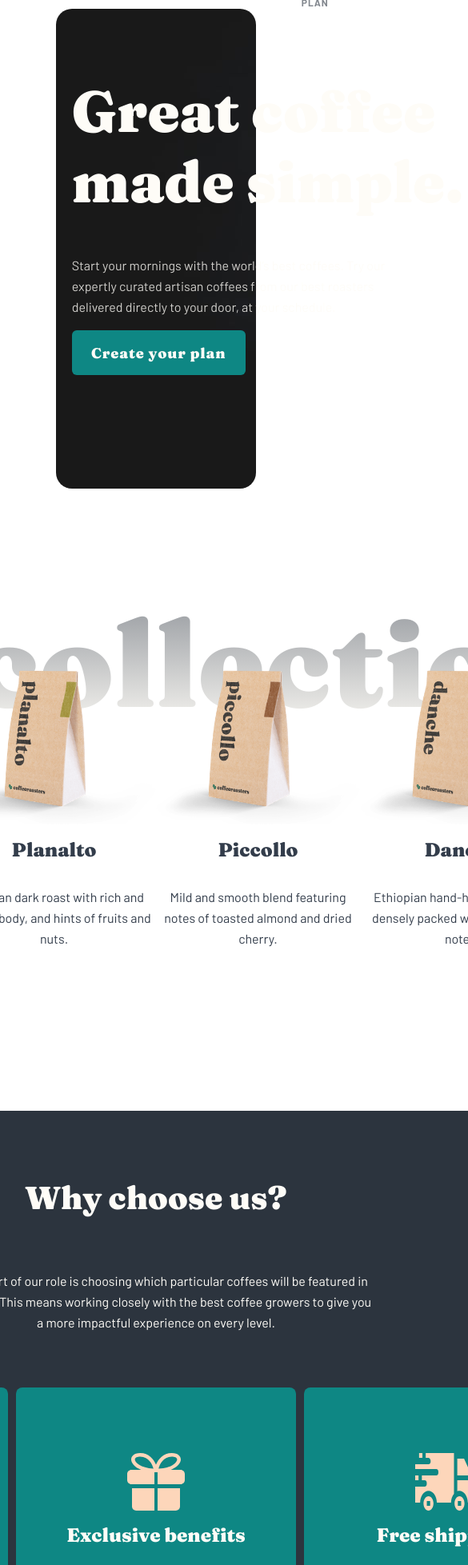
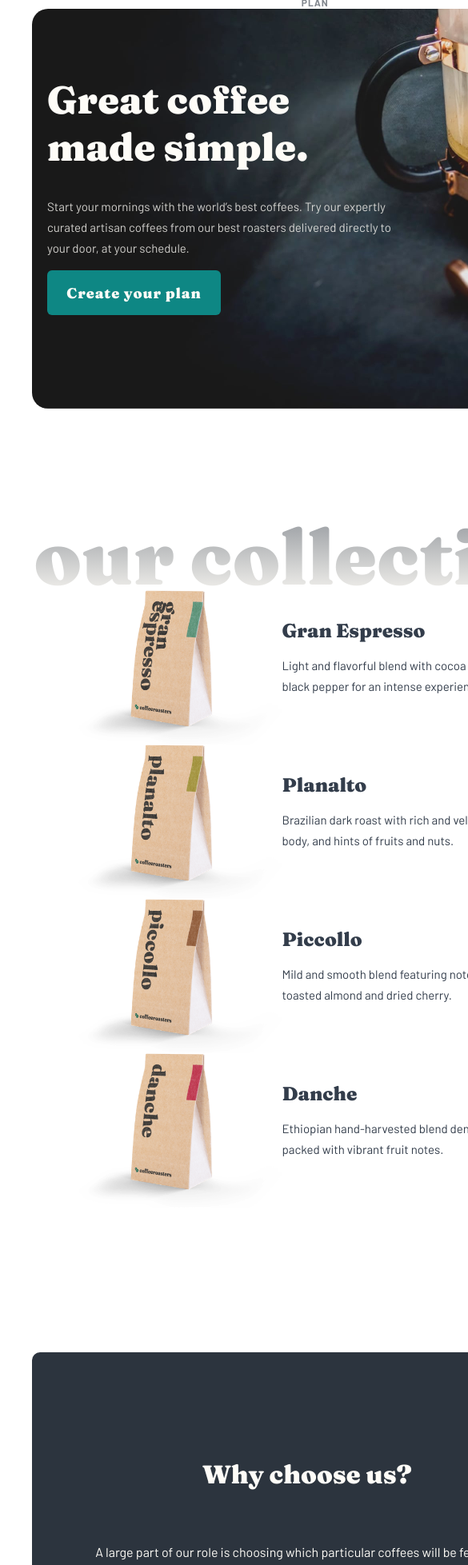
Before and after one commit to GYauck/coffee-shop, a React (Create React App) app: page / in a window 390 px wide. Shown: the part 40-1997 px from the top of the page at 80% size, 585 px wide, since content can reach past the window. Built offline with nearby package versions, Linux system fonts and the light colour scheme.

Commit message:
home responsive tablet

```diff
--- a/src/Commons/Line/line.module.css
+++ b/src/Commons/Line/line.module.css
@@ -23,3 +23,12 @@
     background-color: #FEFCF7;
     z-index: 1;
 }
+
+@media only screen and (max-width: 768px) {
+    .howLineContainer {
+        width: 497px;
+    }
+    .howLine {
+        width: 467px;
+    }
+}
--- a/src/Pages/Home/Home.tsx
+++ b/src/Pages/Home/Home.tsx
@@ -35,8 +35,10 @@ const Home = () => {
                 className={style.coffeeImg}
                 alt="coffeeImg"
               />
+              <div className={style.textProducts}>
               <h1 className={style.coffeeName}>{coffee.name}</h1>
               <p className={style.coffeeDescription}>{coffee.description}</p>
+              </div>
             </div>
           ))}
         </div>
@@ -56,8 +58,10 @@ const Home = () => {
                 src={card.image}
                 alt="cardImg"
               />
+              <div className={style.whyText}>
               <h1 className={style.whyCardTitle}>{card.title}</h1>
               <p className={style.whyCardDescription}>{card.description}</p>
+              </div>
             </div>
           ))}
         </div>
--- a/src/Pages/Home/home.module.css
+++ b/src/Pages/Home/home.module.css
@@ -13,6 +13,7 @@
     width: 100%;
     height: 600px;
     background-image: url("../../assets/home/desktop/image-hero-coffeepress.jpg");
+
     border-radius: 20px;
     margin-top: 6vh;
 }
@@ -194,6 +195,7 @@
     font-weight: 900;
     font-size: 24px;
     color: #FEFCF7;
+    text-align: center;
 }
 
 .whyCardDescription {
@@ -217,31 +219,6 @@
     font-weight: 900;
     font-size: 24px;
     color: #83888F;
-}
-
-.howLineContainer {
-    display: flex;
-    flex-direction: row;
-    justify-content: space-between;
-    position: relative;
-    width: 760px;
-}
-
-.howLine {
-    background-color: #FDD6BA;
-    width: 760px;
-    height: 2px;
-    position: absolute;
-    top: 10px;
-    z-index: -1;
-}
-
-.howCircle {
-    width: 20px;
-    height: 20px;
-    border-radius: 50%;
-    border: 2px solid #0E8784;
-    background-color: #FEFCF7;
 }
 
 .howGrid {
@@ -278,3 +255,127 @@
     font-size: 16px;
     line-height: 26px;
 }
+
+/* Responsive  */
+
+@media only screen and (max-width: 768px){
+    body {
+        width: 768px;
+    }
+    .homeContainer {
+        width: 689px;
+        display: flex;
+        justify-content: center;
+        align-items: center;
+    }
+    .homeHeader {
+        width: 689px;
+        height: 500px;
+        background-image: url("../../assets/home/tablet/image-hero-coffeepress.jpg");
+        background-size: cover;
+        background-position: center center;
+    }
+    .textContainer {
+        width: 398px;
+        height: 292px;
+    }
+    .textH1 {
+        font-size: 48px;
+    }
+    .textBody {
+        font-size: 15px;
+
+    }
+    .productsContainer {
+        display: flex;
+        justify-content: center;
+        height: 927px;
+
+    }
+    .ourCollection {
+        width: 689px;
+        height: 118px;
+        font-size: 96px;
+    }
+    .productsGrid {
+        flex-direction: column;
+        align-items: center;
+        width: 100%;
+    }
+    .productCard {
+        display: flex;
+        flex-direction: row;
+        width: 573px;
+        height: 193px;
+    }
+    .coffeeDescription {
+        text-align: start;
+        width: 282px;
+        font-size: 15px;
+    }
+
+    /*  */
+    .whyContainer {
+        width: 688px;
+        border-radius: 10px;
+        height: 1021px;
+        justify-content: space-evenly;
+    }
+    .whyContainer::before {
+        border-radius: 10px;
+        height: 70%;
+    }
+    .whyH1 {
+        font-size: 32px;
+    }
+    .whyGrid {
+        flex-direction: column;
+        gap: 25px;
+    }
+    .whyCard {
+        width: 573px;
+        height: 180px;
+        display: flex;
+        flex-direction: row;
+        justify-content: space-evenly;
+    }
+    .whyCardImg {
+        width: 56px;
+        height: 56px;
+    }
+    .whyCardTitle {
+        font-size: 24px;
+        width: 255px;
+    }
+    .whyCardDescription {
+        width: 344px;
+        font-size: 15px;
+        text-align: start;
+    }
+    /*  */
+    .howContainer {
+        width: 689px;
+        height: 622px;
+    }
+    .howH1 {
+        width: 255px;
+    }
+    .howGrid {
+        display: flex;
+        flex-direction: row;
+        gap: 1.5vw;
+        margin-bottom: 5vh;
+    }
+    .howCard {
+        width: 223px;
+        height: 371px;
+    }
+    .howTitle {
+        width: 223px;
+        font-size: 28px;
+    }
+    .howDescription {
+        width: 223px;
+        font-size: 15px;
+    }
+}
```
